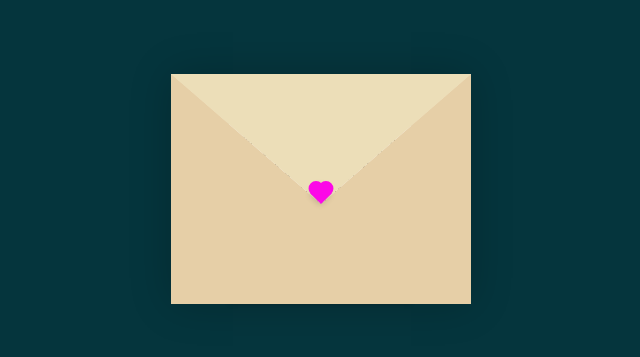
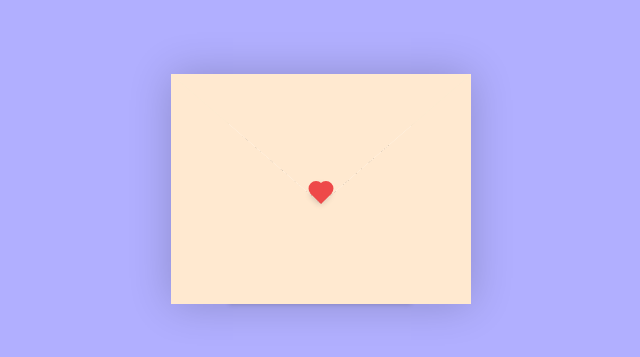
Before and after one commit to hakona311245/Letter-for-you, a plain HTML site: page index.html in a window 1280 px wide. Shown: the part 211-568 px from the top of the page, without its empty margins (319-959 px from the left). Drawn offline with Linux system fonts and the light colour scheme.

Commit message:
more text and font changes

```diff
--- a/index.html
+++ b/index.html
@@ -6,6 +6,7 @@
     <meta name="viewport" content="width=device-width, initial-scale=1.0">
     <title>CSS Envelope + Letter (Open/Close on Click)</title>
     <link rel="stylesheet" href="./style.css">
+    <link href="https://fonts.googleapis.com/css2?family=Pangolin&display=swap" rel="stylesheet">
 </head>
 <body>
     <div class="container">
@@ -15,7 +16,7 @@
                     <div class="text">
                         <strong>Gửi Ti Ní.</strong>
                         <p>
-                            Hí nhu em bé. Đây sẽ là bức thư đầu tiên của anh chúp dành cho bé. Anh chúp đã sai vì hẻm viết thư cho bé. Em bé lun cần sự iu thương và chăm sóc của anh chúp mà. Khi xa anh chúp gòi hì em bé chỉ mong mún một ít lời nhắn từ anh chúp mà ha?
+                            Hí nhu em bé. Lần này chúng ta đổi gió cách gửi thư cho em bé nhá ;>. Vào từng thời điểm lá thư sẽ được cập nhật theo nhá. Bi giờ là sáng òi nà, chắc hẵn ti ní đọc này chên che hoặc là lúc ăn sáng ha. Nhó cho quàn quàn và gái cá ăn chum nữa nha ;> măm măm chong gòi hì mình lên đường tới cam ranh hoiii. Ti ní cứ nghỉ ngơi ráng ngồi trên xe ngoan nha ><
                         </p>
                     </div>
                 </div>
--- a/style.css
+++ b/style.css
@@ -1,12 +1,12 @@
 :root{
   --primary: #fff;
-  --bg-color: rgb(5, 53, 61);
+  --bg-color: #B1AFFF;
   --bg-envelope-color: #f5edd1;
-  --envelope-tab: #ecdeb8;
-  --envelope-cover: #e6cfa7;
+  --envelope-tab: #FFE9D0;
+  --envelope-cover: #FFE9D0;
   --shadow-color: rgba(0, 0, 0, 0.2);
   --txt-color: #444;
-  --heart-color: rgb(252, 8, 231);
+  --heart-color: #ee4949;
 }
 body{
   margin: 0;
@@ -70,7 +70,7 @@ body{
 }
 
 .envelope > .letter > .text {
-  font-family: 'Gill Sans', 'Gill Sans MT', Calibri, 'Trebuchet MS', sans-serif;
+
   color: var(--txt-color);
   text-align: left;
   font-size: 10px;
@@ -82,7 +82,7 @@ body{
   width: 15px;
   height: 15px;
   background: var(--heart-color);
-  z-index: 4;
+  z-index: 3;
   transform: translate(-50%, -20%) rotate(45deg);
   transition: transform 0.5s ease-in-out 1s;
   box-shadow: 0 1px 6px var(--shadow-color);
@@ -111,7 +111,7 @@ body{
   bottom: 100px;
   transform: scale(1.5);
   transition-delay: 1s;
-  z-index: 3; /* Higher z-index for the letter when open */
+  z-index: 6; /* Higher z-index for the letter when open */
 }
 .flap > .heart {
   transform: rotate(90deg);
```
